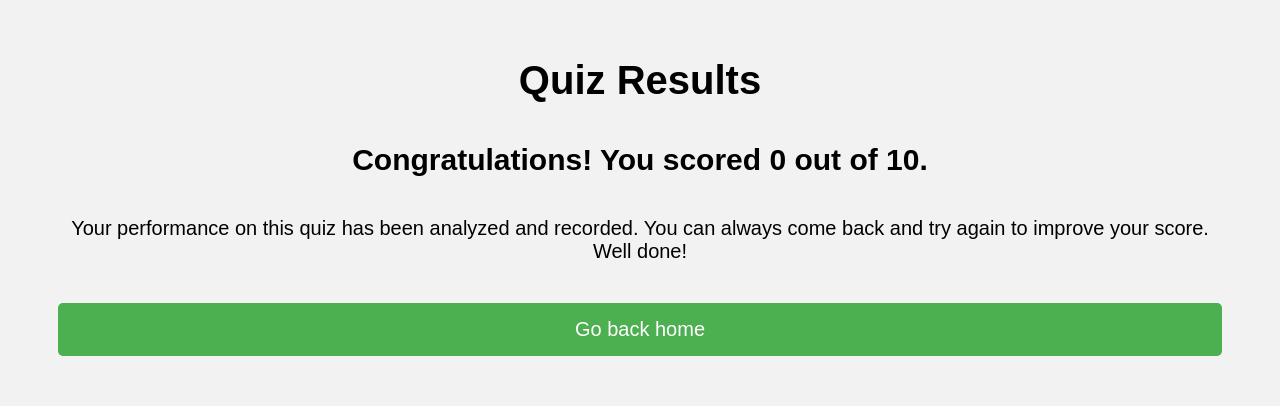
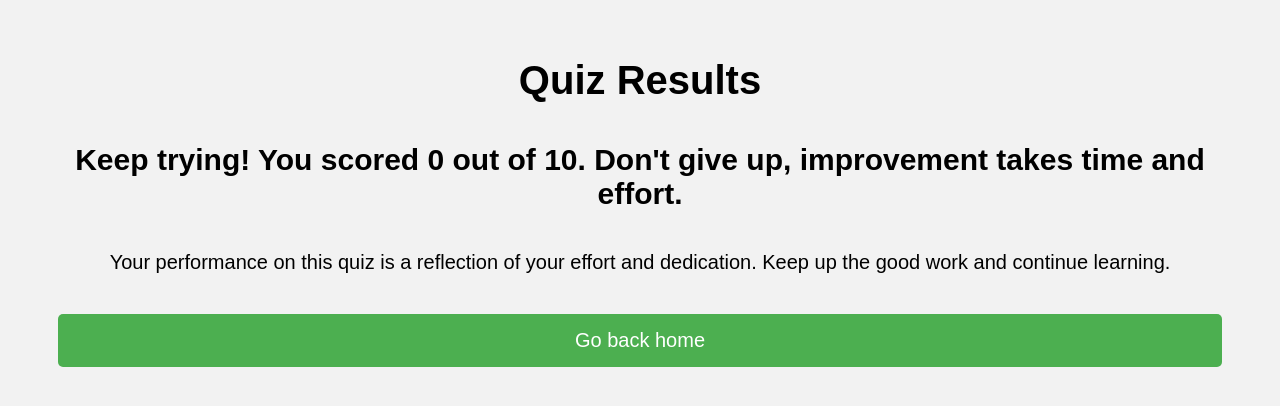
Before and after one commit to kibo-web-app-dev-jan-23/flask-quiz-app-the_overcomers, a Flask app: page /result in a window 1280 px wide. Shown: the top 406 px of the page. Run offline with Flask 2, Linux system fonts and the light colour scheme.

Commit message:
Add files via upload

```diff
--- a/templates/game_brain.html
+++ b/templates/game_brain.html
@@ -15,7 +15,7 @@
       {% for i, quiz in enumerate(quests) %}
         <div class="question">
           <label class="question-label">{{i+1}}. {{ quiz.question }} (True or False)</label>
-          <input class="response-input" type="text" name="responses" value="" placeholder="True or False" >
+          <input class="response-input" type="text" name="responses{{i}}" value="" placeholder="True or False" >
         </div>
         <br>
       {% endfor %}
--- a/templates/result.html
+++ b/templates/result.html
@@ -3,14 +3,17 @@
     <meta charset="utf-8">
     <meta name="viewport" content="width=device-width, initial-scale=1">
     <title>Quiz Game</title>
-    <meta name="description" content="Quiz Game with Flask">
+    <meta name="description" content="The Overcomers Quiz Game">
   </head>
   <body>
     <h1>Quiz Results</h1>
-    <h2>Congratulations! You scored {{ score }} out of {{ total }}.</h2>
-    <p>Your performance on this quiz has been analyzed and recorded. You can always come back and try again to improve your score. Well done!</p>
+    {% if score < total/2  %}
+        <h2>Keep trying! You scored {{ score }} out of {{ total }}. Don't give up, improvement takes time and effort.</h2>
+    {% else %}
+        <h2>Great job! You scored {{ score }} out of {{ total }}. Your hard work is paying off.</h2>
+    {% endif %}
+    <p>Your performance on this quiz is a reflection of your effort and dedication. Keep up the good work and continue learning.</p>
     <a href="/" class="back-home">Go back home</a>
-
   </body>
 </html>
 
```
